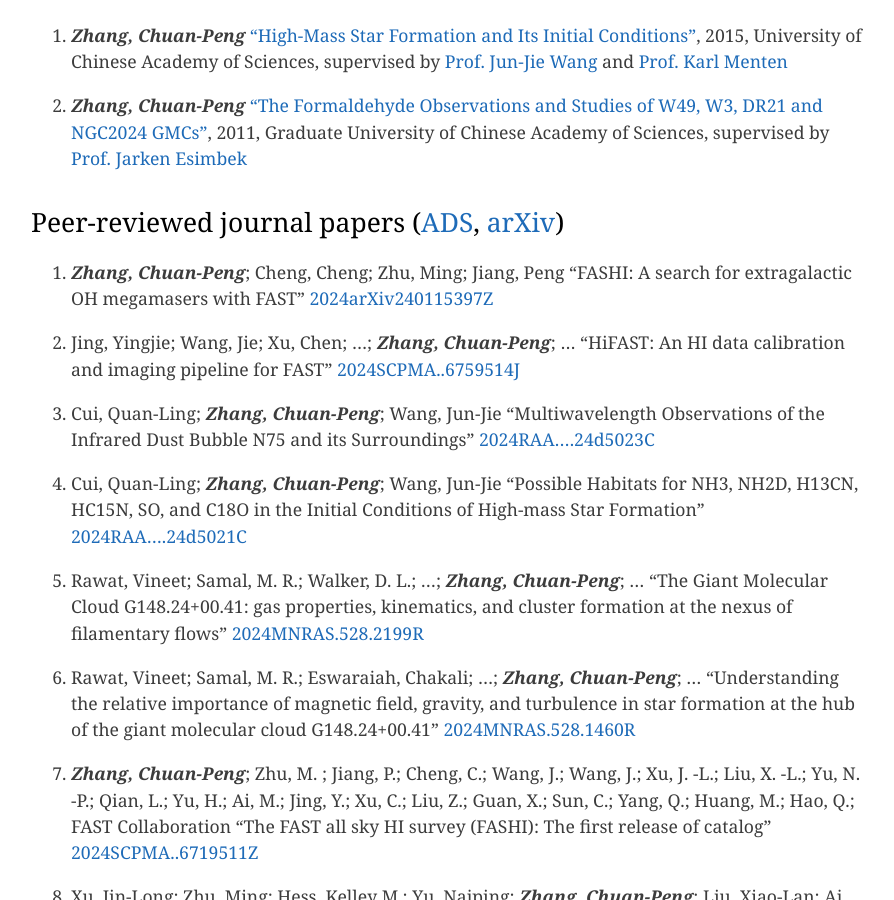
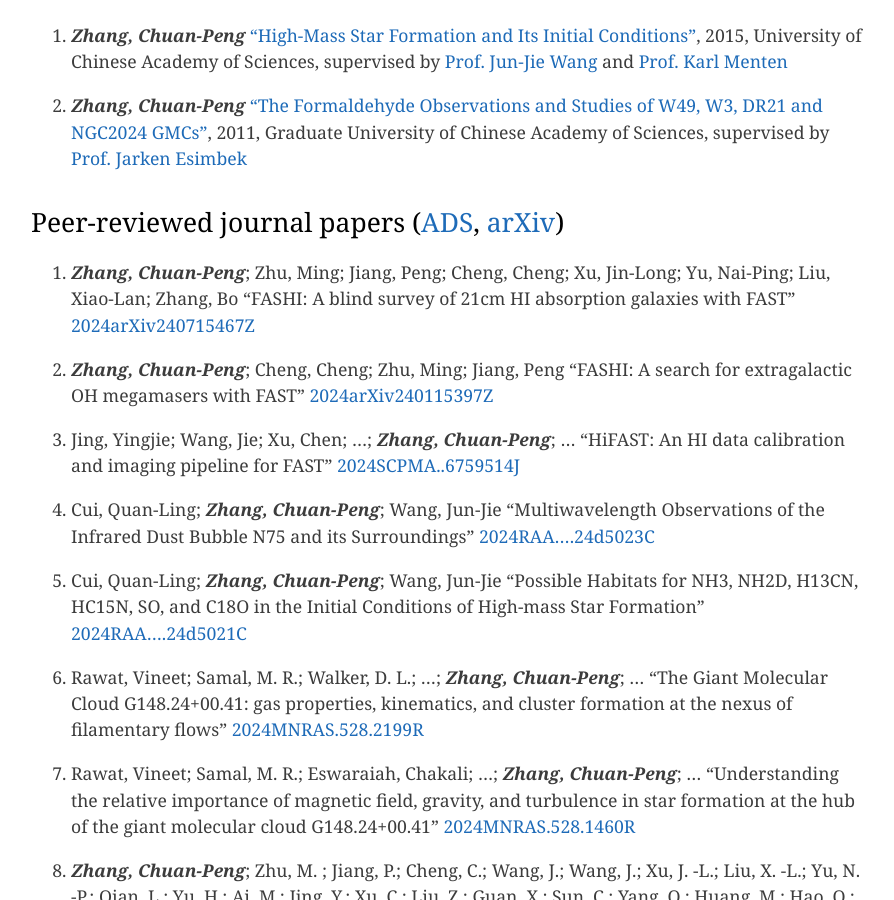
Before and after one commit to zcp521/zcp521.github.io, a Jekyll site: the page built from pub.md, in a window 1280 px wide and 900 px high, scrolled down 476 px. Shown: the whole window, without its empty margins (193-1087 px from the left). Built offline with Jekyll 4.4.1, drawn with Linux system fonts in a browser that asks for light colours.

Commit message:
Update pub.md

```diff
--- a/pub.md
+++ b/pub.md
@@ -13,6 +13,10 @@ tagline: "My publication list"
 
 
 ## Peer-reviewed journal papers ([ADS](https://ui.adsabs.harvard.edu/public-libraries/RijjUuncQru3dbS8Amb6eA), [arXiv](https://arxiv.org/a/zhang_c_2.html))
+
+69. ***Zhang, Chuan-Peng***; Zhu, Ming; Jiang, Peng; Cheng, Cheng; Xu, Jin-Long; Yu, Nai-Ping; Liu, Xiao-Lan; Zhang, Bo
+	"FASHI: A blind survey of 21cm HI absorption galaxies with FAST"
+	[2024arXiv240715467Z](https://ui.adsabs.harvard.edu/abs/2024arXiv240715467Z/abstract)
 
 68. ***Zhang, Chuan-Peng***; Cheng, Cheng; Zhu, Ming; Jiang, Peng
 	"FASHI: A search for extragalactic OH megamasers with FAST"
```
